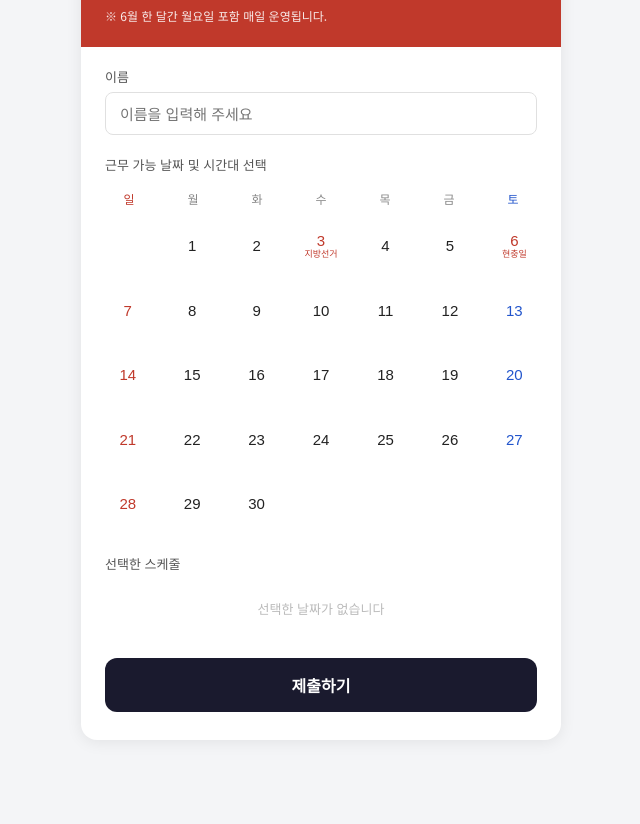
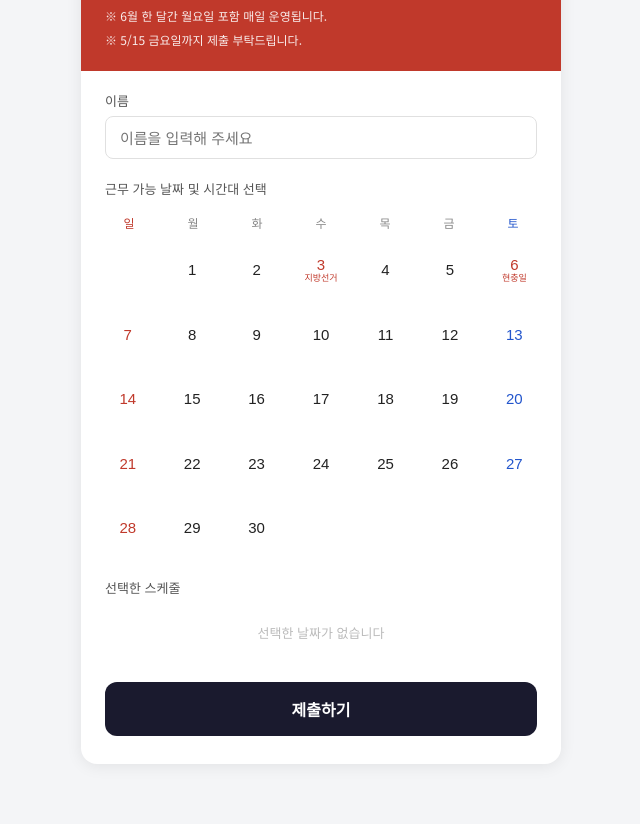
Before and after one commit to daekyoielts/June-schedule, a plain HTML site: page index.html in a window 1280 px wide. Shown: the part 129-953 px from the top of the page, without its empty margins (319-959 px from the left). Before the commit the page ends 929 px from the top, so only its background shows below. Drawn offline with Linux system fonts and the light colour scheme.

Commit message:
Update index.html

```diff
--- a/index.html
+++ b/index.html
@@ -491,6 +491,7 @@
     <h1>CD WJL 6월 근무 스케줄 신청서</h1>
     <p>근무 가능한 날짜를 클릭하고 시간대를 선택해 주세요.<br>여러 날짜를 중복 선택할 수 있습니다.</p>
     <p style="margin-top:10px;font-size:12px;opacity:0.9;">※ 6월 한 달간 월요일 포함 매일 운영됩니다.</p>
+    <p style="margin-top:6px;font-size:12px;opacity:0.9;">※ 5/15 금요일까지 제출 부탁드립니다.</p>
   </div>
 
   <div class="name-section">
```
